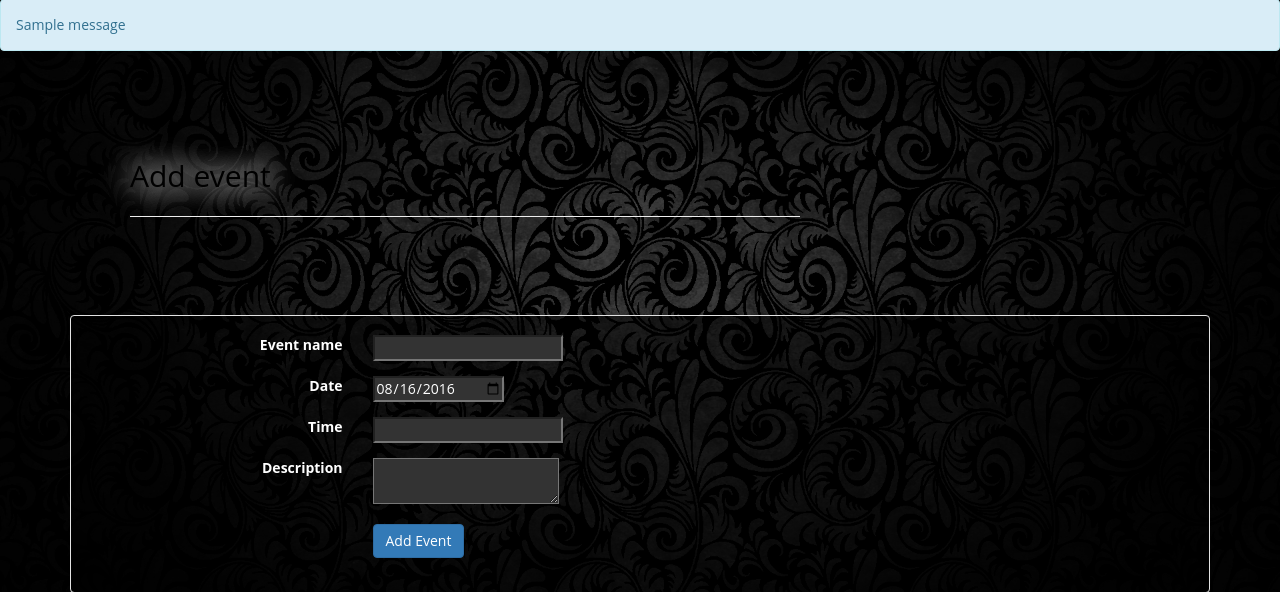
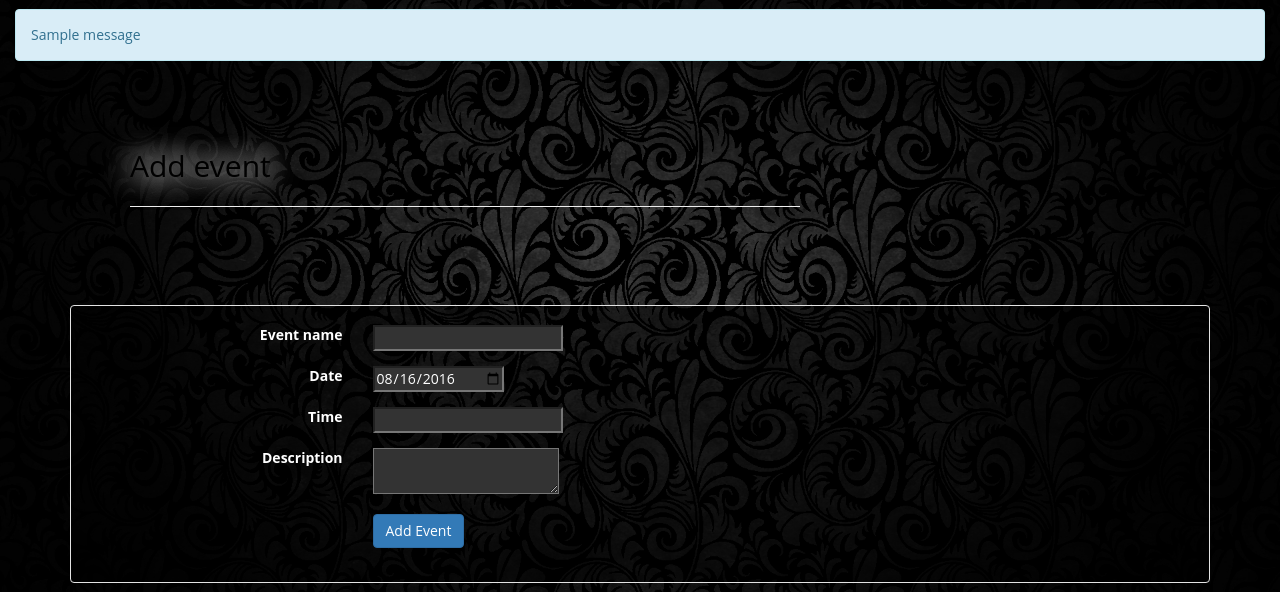
Before and after one commit to alexd2580/evecal, a Flask app: page /add in a window 1280 px wide. Shown: the part 51-643 px from the top of the page. Run offline with Flask 2, Linux system fonts and the light colour scheme; a user stored in the database is signed in; tables that the repository leaves empty hold one stand-in row (values such as "Sample post"); one stand-in notice (Sample message) is shown; some libraries are stand-ins or nearby versions.

Commit message:
Adjusted margins for flash-messages and the calendar view

```diff
--- a/evelyn/static/app.css
+++ b/evelyn/static/app.css
@@ -23,6 +23,17 @@ input, select, textarea {
     color: #fff;
     background-color: #333;
     font-family: 'Open Sans', Arial, Helvetica, Sans-Serif;
+}
+
+.alerts-with-margin {
+    margin-left: 15px;
+    margin-right: 15px;
+    margin-top: 10px;
+    margin-bottom: 0px;
+}
+
+.margintop10px {
+    margin-top: 10px;
 }
 
 .panel-with-margin {
--- a/evelyn/templates/base.html
+++ b/evelyn/templates/base.html
@@ -62,7 +62,9 @@
 {% with messages = get_flashed_messages() %}
     {% if messages %}
         {% for message in messages %}
-            <div class="alert alert-info" role="alert">{{message}}</div>
+            <div class="alert alert-info alerts-with-margin" role="alert">
+                {{message}}
+            </div>
         {% endfor %}
     {% endif %}
 {% endwith %}
--- a/evelyn/templates/calendar_month.html
+++ b/evelyn/templates/calendar_month.html
@@ -25,9 +25,10 @@
     <div class="row">
 
         <!-- CALENDAR -->
-        <div class="col-xs-8">
+        <div class="col-xs-8 margintop10px">
 
             <!-- WEEKDAYS -->
+            <!--
             <div class="row no-margin">
                 {% for day,_ in day_events[0] %}
                     <div class="col-xs-4 col-sm-4 col-md-7ths col-lg-7ths ">
@@ -37,6 +38,7 @@
                     </div>
                 {% endfor %}
             </div>
+            -->
             <!-- /WEEKDAYS -->
 
             <!-- CALENDAR DAYS -->
--- a/evelyn/views.py
+++ b/evelyn/views.py
@@ -40,6 +40,7 @@ def get_prev_month(this_month):
     (m, y) = fix_month_year(this_month.month - 1, this_month.year)
     return date(y, m, 1)
 
+#TODO fix validity checker
 valid_paths = ['/', '/login', '/logout', '/register']
 
 def next_is_valid(next):
@@ -91,7 +92,7 @@ def login_route():
             return render_template('login.html', title='Sign In', form=form)
 
         login_user(user)
-        flash('Logged in successfully as {}'.format(username))
+        flash('Logged in as {}'.format(username))
 
         next = request.args.get('next')
         if next_is_valid(next):
@@ -107,6 +108,7 @@ def login_route():
 @login_required
 def logout_route():
     logout_user()
+    flash('Logged out')
     return redirect(url_for('calendar_route'))
 
 ################################################################################
@@ -352,6 +354,7 @@ def edit_event_route():
             event.event_date = datetime.combine(date, time)
             event.description = request.form['description']
             db.session.commit()
+            flash('Event updated')
         else:
             flash('You cannot edit this event')
 
@@ -370,6 +373,7 @@ def edit_subscription_route():
         subscription.comment = request.form.get('comment')
         subscription.commitment = request.form.get('commitment')
         db.session.commit()
+        flash('Subscription updated')
 
     return redirect(url_for('event_route', id=subscription.event_id))
 
```
